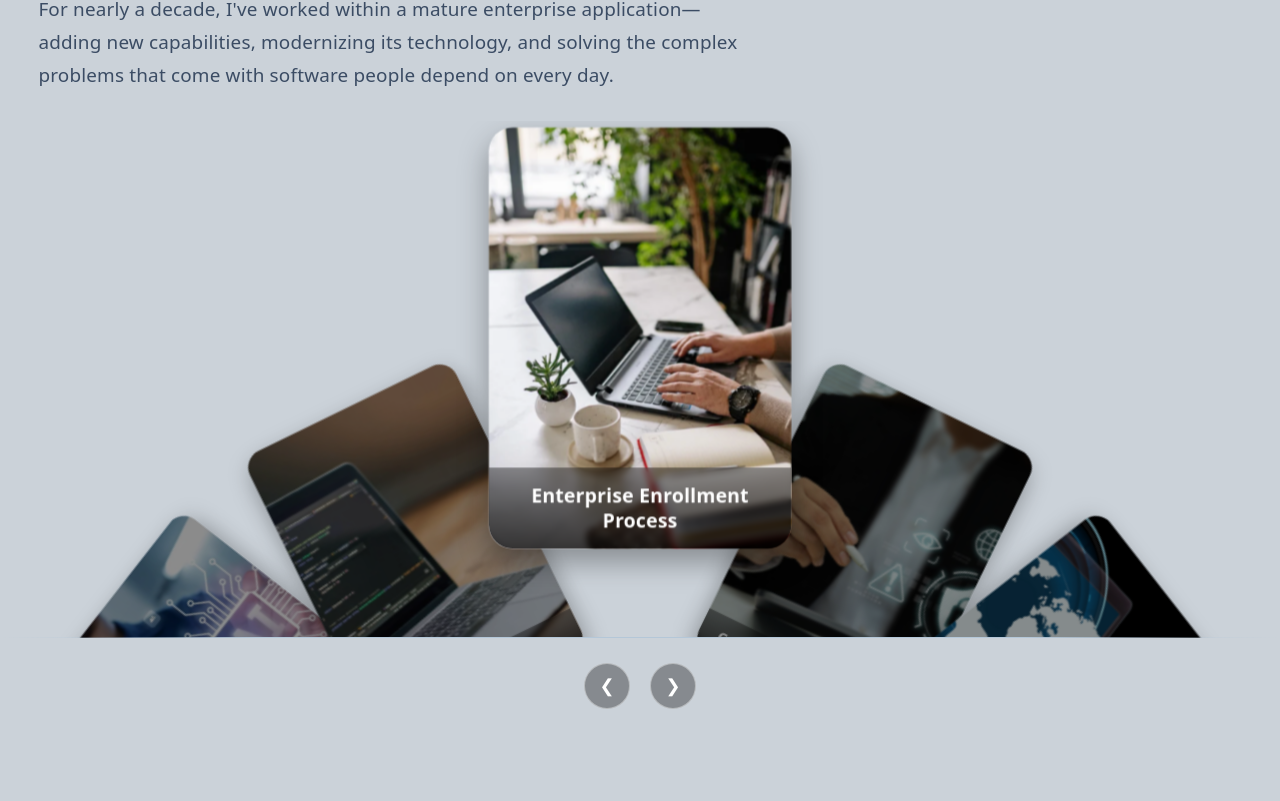
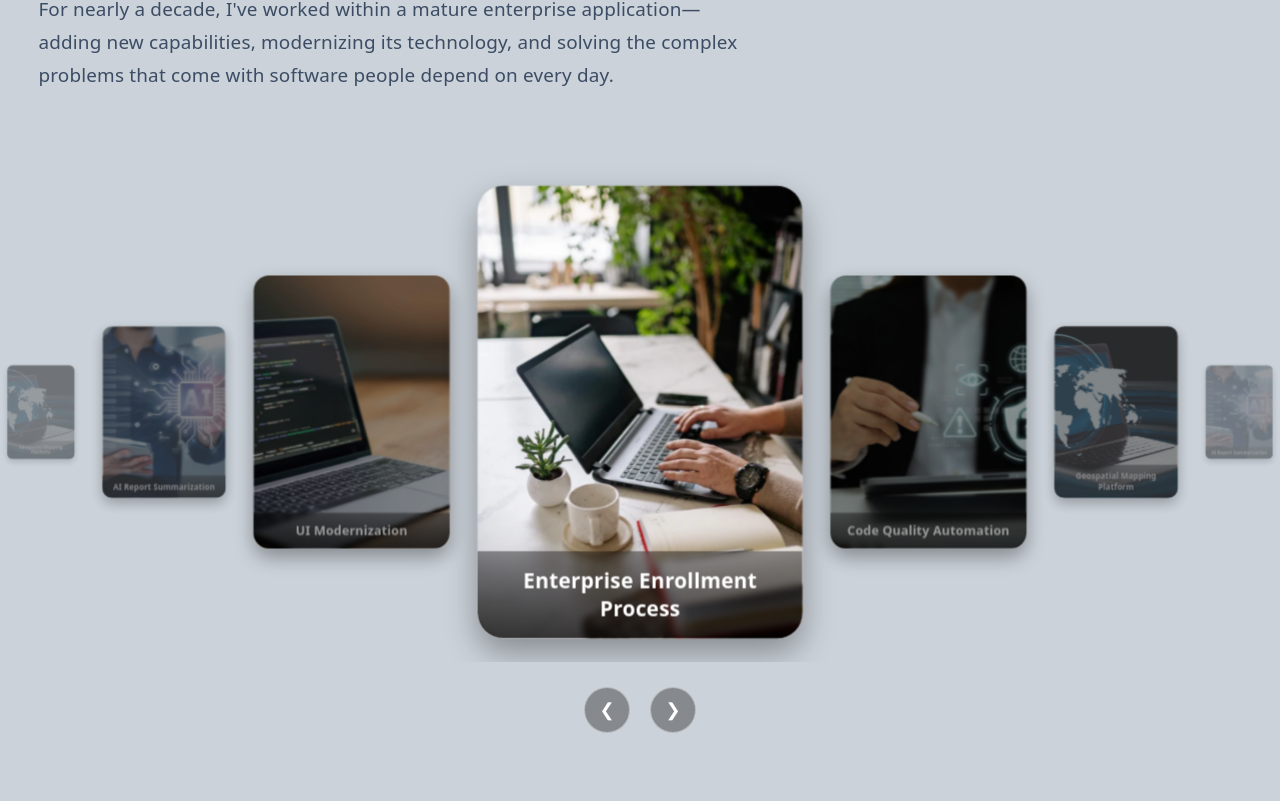
Before and after one commit to jswagger/jswagger-portfolio, a React (Vite) app: page / in a window 1280 px wide. Shown: the part 959-1760 px from the top of the page. Built offline with nearby package versions, Linux system fonts and the light colour scheme.

Commit message:
more carousel work

```diff
--- a/src/components/CaseStudyCarousel.tsx
+++ b/src/components/CaseStudyCarousel.tsx
@@ -1,4 +1,4 @@
-import { useState } from 'react'
+import { useState, type CSSProperties } from 'react'
 
 interface CaseStudyCarouselItem {
   title: string
@@ -12,67 +12,125 @@ interface CaseStudyCarouselProps {
   onSelect: (item: CaseStudyCarouselItem) => void
 }
 
-const ANGLE_STEP = 26
+interface CarouselSlot {
+  position: number
+  offset: number
+  item: CaseStudyCarouselItem
+}
+
+interface SlotAppearance {
+  scale: number
+  opacity: number
+  brightness: number
+}
+
+// Indexed by distance from the active card. The outermost slot is invisible so
+// cards can mount and unmount there while the row loops.
+const SLOT_APPEARANCES: SlotAppearance[] = [
+  { scale: 1.16, opacity: 1, brightness: 1 },
+  { scale: 0.7, opacity: 1, brightness: 0.6 },
+  { scale: 0.44, opacity: 0.8, brightness: 0.45 },
+  { scale: 0.24, opacity: 0.45, brightness: 0.35 },
+  { scale: 0.12, opacity: 0, brightness: 0.35 },
+]
+const RENDER_RANGE = SLOT_APPEARANCES.length - 1
+const INTERACTIVE_RANGE = 2
+
+const wrapIndex = (value: number, length: number) => ((value % length) + length) % length
+
+const getVisibleSlots = (items: CaseStudyCarouselItem[], activePosition: number): CarouselSlot[] =>
+  Array.from({ length: RENDER_RANGE * 2 + 1 }, (_, index) => {
+    const offset = index - RENDER_RANGE
+    const position = activePosition + offset
+    return { position, offset, item: items[wrapIndex(position, items.length)] }
+  })
+
+// Sums the half-widths of every scaled card between the center and this slot so
+// each neighboring pair is separated by the same --card-gap.
+const getSlotTranslateX = (offset: number) => {
+  const distance = Math.abs(offset)
+  const widthsFromCenter = SLOT_APPEARANCES.slice(0, distance).reduce(
+    (total, { scale }, index) => total + scale / 2 + SLOT_APPEARANCES[index + 1].scale / 2,
+    0,
+  )
+
+  return `calc(${Math.sign(offset)} * (${widthsFromCenter} * var(--card-w) + ${distance} * var(--card-gap)))`
+}
+
+const getSlotStyle = ({ offset, item }: CarouselSlot): CSSProperties => {
+  const distance = Math.abs(offset)
+  const { scale, opacity, brightness } = SLOT_APPEARANCES[distance]
+
+  return {
+    transform: `translateX(${getSlotTranslateX(offset)}) scale(${scale})`,
+    opacity,
+    filter: `brightness(${brightness})`,
+    zIndex: SLOT_APPEARANCES.length - distance,
+    ...(item.image ? { backgroundImage: `url(${item.image})` } : undefined),
+  }
+}
+
+interface CarouselCardProps {
+  slot: CarouselSlot
+  onActivate: () => void
+  onSelect: () => void
+}
+
+function CarouselCard({ slot, onActivate, onSelect }: CarouselCardProps) {
+  const isActive = slot.offset === 0
+  const isInteractive = Math.abs(slot.offset) <= INTERACTIVE_RANGE
+
+  return (
+    <a
+      href={slot.item.href ?? '#'}
+      className={`case-carousel-card ${isActive ? 'is-active' : ''}`}
+      style={getSlotStyle(slot)}
+      aria-current={isActive}
+      aria-label={slot.item.title}
+      aria-hidden={!isInteractive}
+      tabIndex={isInteractive ? undefined : -1}
+      onClick={(event) => {
+        event.preventDefault()
+        if (isActive) {
+          onSelect()
+        } else {
+          onActivate()
+        }
+      }}
+    >
+      <span className="case-carousel-banner">{slot.item.title}</span>
+    </a>
+  )
+}
 
 export default function CaseStudyCarousel({ items, onSelect }: CaseStudyCarouselProps) {
-  const [activeIndex, setActiveIndex] = useState(Math.floor(items.length / 2))
+  const [activePosition, setActivePosition] = useState(Math.floor(items.length / 2))
 
-  const move = (direction: number) => {
-    setActiveIndex((current) => {
-      const next = current + direction
-      return next >= 0 && next < items.length ? next : current
-    })
-  }
+  const move = (direction: number) => setActivePosition((current) => current + direction)
+  const slots = getVisibleSlots(items, activePosition)
 
   return (
     <div className="case-carousel">
       <div className="case-carousel-stage">
         <div className="case-carousel-viewport">
           <div className="case-carousel-track">
-            {items.map((item, index) => {
-              const isActive = index === activeIndex
-              const rotation = (index - activeIndex) * ANGLE_STEP
-
-              return (
-                <a
-                  key={item.title}
-                  href={item.href ?? '#'}
-                  className={`case-carousel-card ${isActive ? 'is-active' : ''}`}
-                  style={{
-                    transform: `rotate(${rotation}deg)`,
-                    ...(item.image
-                      ? { backgroundImage: `url(${item.image})` }
-                      : undefined),
-                  }}
-                  aria-current={isActive}
-                  aria-label={item.title}
-                  onClick={(event) => {
-                    event.preventDefault()
-                    if (isActive) {
-                      onSelect(item)
-                    } else {
-                      setActiveIndex(index)
-                    }
-                  }}
-                >
-                  <span className="case-carousel-banner">{item.title}</span>
-                </a>
-              )
-            })}
+            {slots.map((slot) => (
+              <CarouselCard
+                key={slot.position}
+                slot={slot}
+                onActivate={() => setActivePosition(slot.position)}
+                onSelect={() => onSelect(slot.item)}
+              />
+            ))}
           </div>
         </div>
 
         <div className="case-carousel-overlay">
           <div className="case-carousel-nav">
-            <button type="button" onClick={() => move(-1)} aria-label="Previous case study" disabled={activeIndex === 0}>
+            <button type="button" onClick={() => move(-1)} aria-label="Previous case study">
               ❮
             </button>
-            <button
-              type="button"
-              onClick={() => move(1)}
-              aria-label="Next case study"
-              disabled={activeIndex === items.length - 1}
-            >
+            <button type="button" onClick={() => move(1)} aria-label="Next case study">
               ❯
             </button>
           </div>
--- a/src/components/components.css
+++ b/src/components/components.css
@@ -733,7 +733,7 @@ main {
 .case-carousel {
   --card-w: clamp(190px, 22vw, 280px);
   --card-h: clamp(270px, 31vw, 390px);
-  --arc-radius: 820px;
+  --card-gap: 28px;
   --horizon-gap: 96px;
   display: flex;
   flex-direction: column;
@@ -747,7 +747,7 @@ main {
 .case-carousel-stage {
   position: relative;
   width: 100vw;
-  height: calc(72px + var(--card-h) * 1.08 + var(--horizon-gap) + 24px);
+  height: calc(96px + var(--card-h) * 1.08 + var(--horizon-gap) + 24px);
   overflow: hidden;
 }
 
@@ -757,19 +757,10 @@ main {
   overflow: hidden;
 }
 
-.case-carousel-viewport::after {
-  content: '';
-  position: absolute;
-  inset: auto 0 0;
-  z-index: 15;
-  height: 1px;
-  background: linear-gradient(to right, transparent, var(--border) 20%, var(--border) 80%, transparent);
-}
-
 .case-carousel-track {
   position: absolute;
   left: 50%;
-  top: 72px;
+  top: 96px;
   width: var(--card-w);
   height: var(--card-h);
   transform: translateX(-50%);
@@ -783,10 +774,7 @@ main {
   border-radius: 22px;
   background-size: cover;
   background-position: center;
-  transform-origin: 50% var(--arc-radius);
-  transition: transform 800ms cubic-bezier(0.2, 0.8, 0.2, 1), filter 800ms ease, scale 800ms ease;
-  filter: brightness(0.55);
-  scale: 0.82;
+  transition: transform 800ms cubic-bezier(0.2, 0.8, 0.2, 1), filter 800ms ease, opacity 800ms ease;
   box-shadow: 0 12px 28px rgba(0, 0, 0, 0.35);
   overflow: hidden;
 }
@@ -804,10 +792,11 @@ main {
 }
 
 .case-carousel-card.is-active {
-  filter: brightness(1);
-  scale: 1.08;
-  z-index: 10;
   cursor: pointer;
+}
+
+.case-carousel-card[aria-hidden='true'] {
+  pointer-events: none;
 }
 
 .case-carousel-overlay {
@@ -855,15 +844,10 @@ main {
   transition: border-color 220ms ease, color 220ms ease, transform 220ms ease, background-color 220ms ease;
 }
 
-.case-carousel-nav button:hover:not(:disabled) {
+.case-carousel-nav button:hover {
   border-color: #fff;
   background: rgba(0, 0, 0, 0.5);
   transform: translateY(-2px);
-}
-
-.case-carousel-nav button:disabled {
-  opacity: 0.35;
-  cursor: not-allowed;
 }
 
 .about-grid {
```
